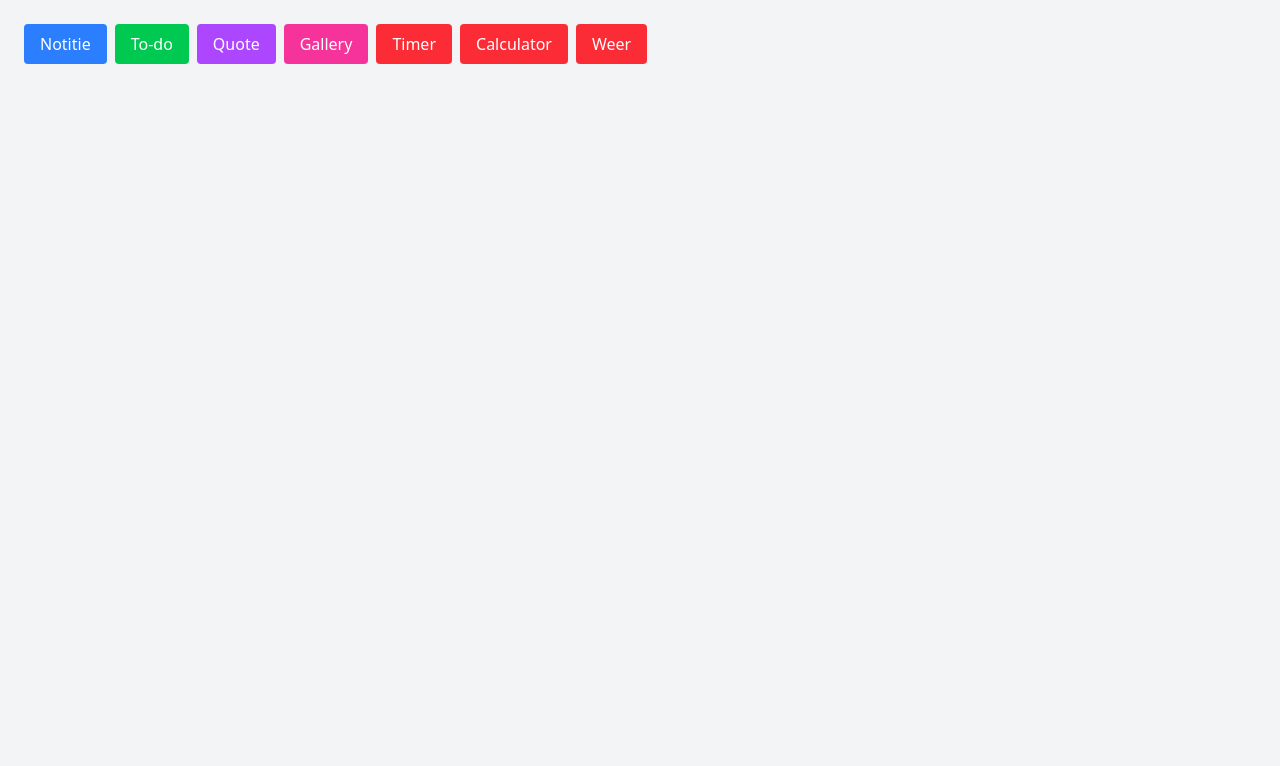
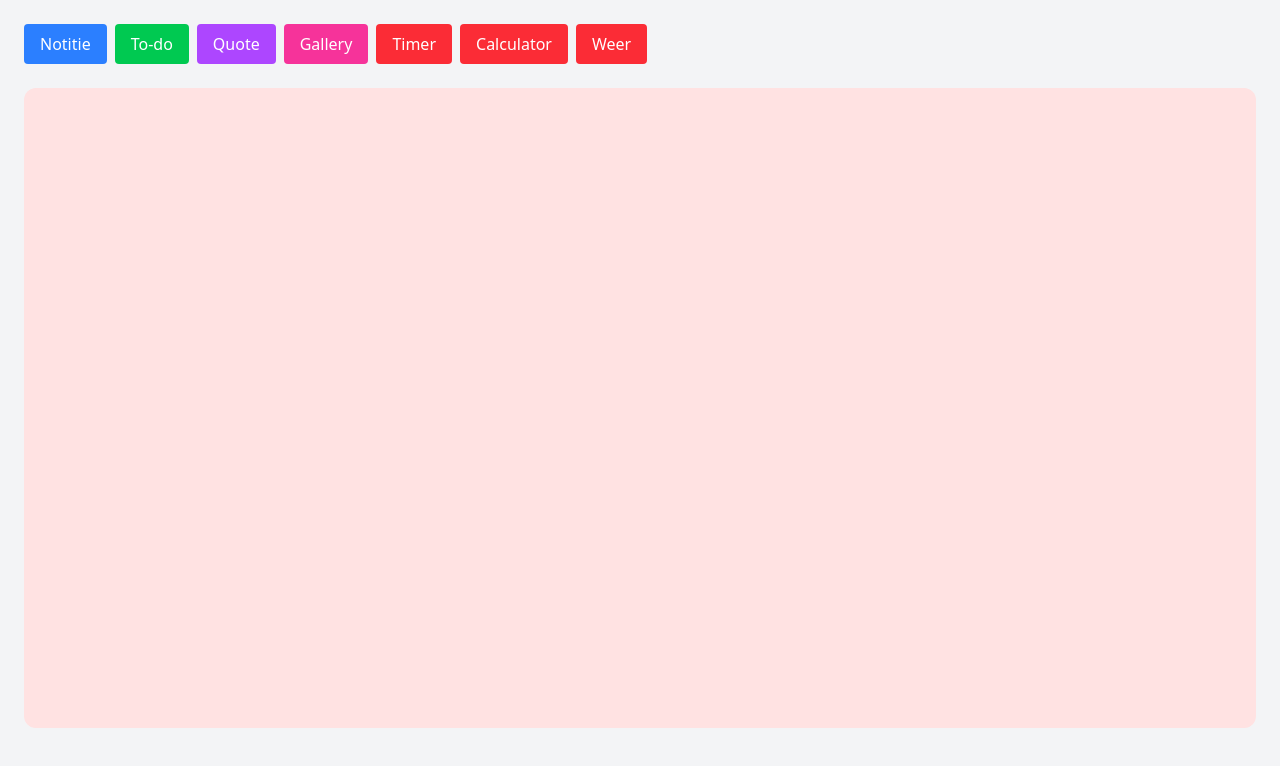
Before and after one commit to decoolesabri/innovatieproject-sabri, a React (Vite) app: page / in a window 1280 px wide. Shown: the top 766 px of the page. Built offline with nearby package versions, Linux system fonts and the light colour scheme.

Commit message:
Update Board layout with new container styles
Replaces the card list container's class with a styled div featuring full width, minimum height, background color, rounded corners, padding, and overflow handling for improved layout and appearance.

```diff
--- a/src/components/Board.jsx
+++ b/src/components/Board.jsx
@@ -88,7 +88,9 @@ export default function Board() {
         <>
             <CardPicker addCard={addCard}/>
 
-            <div className="flex flex-wrap gap-4">
+            <div
+                className="relative w-full min-h-[80vh] bg-red-100 rounded-xl p-4 overflow-hidden"
+            >
                 {cards.map((card) => (
                     <div key={card.id}>
                     {renderCard(card)}
```
